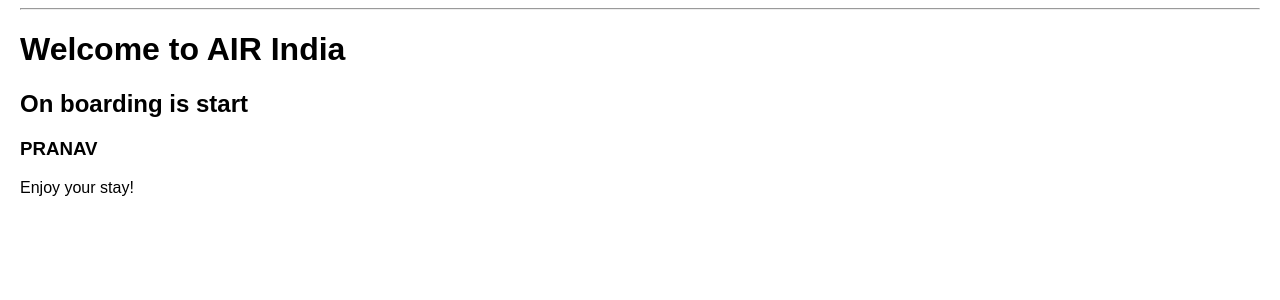
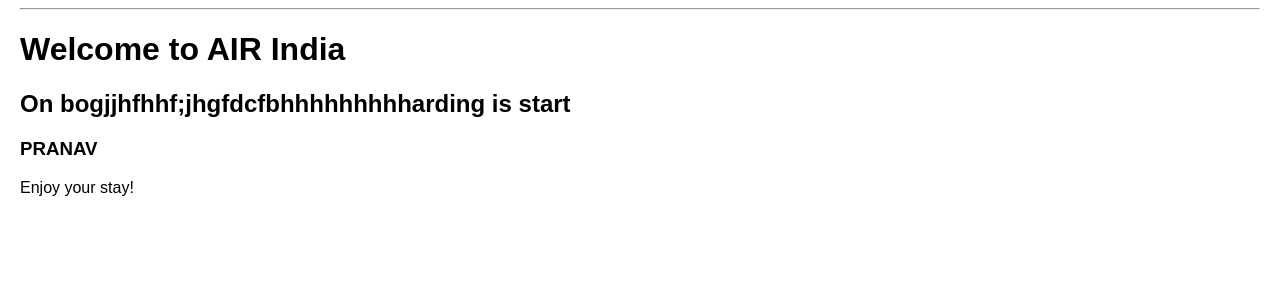
Before and after one commit to AnjaliMerkhed10/Hotel_mang_CICD, a Flask app: page / in a window 1280 px wide. Shown: the part 38-338 px from the top of the page. Run offline with Flask 3, Linux system fonts and the light colour scheme.

Commit message:
ppp9ihihss

```diff
--- a/templates/index.html
+++ b/templates/index.html
@@ -1,7 +1,7 @@
 {% extends "base.html" %}
 {% block content %}
 <h1>Welcome to AIR India</h1>
-<h2>On boarding is start </h2>
+<h2>On bogjjhfhhf;jhgfdcfbhhhhhhhhharding is start </h2>
 <h3>PRANAV</h3>
 <p>Enjoy your stay!</p>
 {% endblock %}
```
Also changed, not shown: .github/workflows/deploy.yml.
